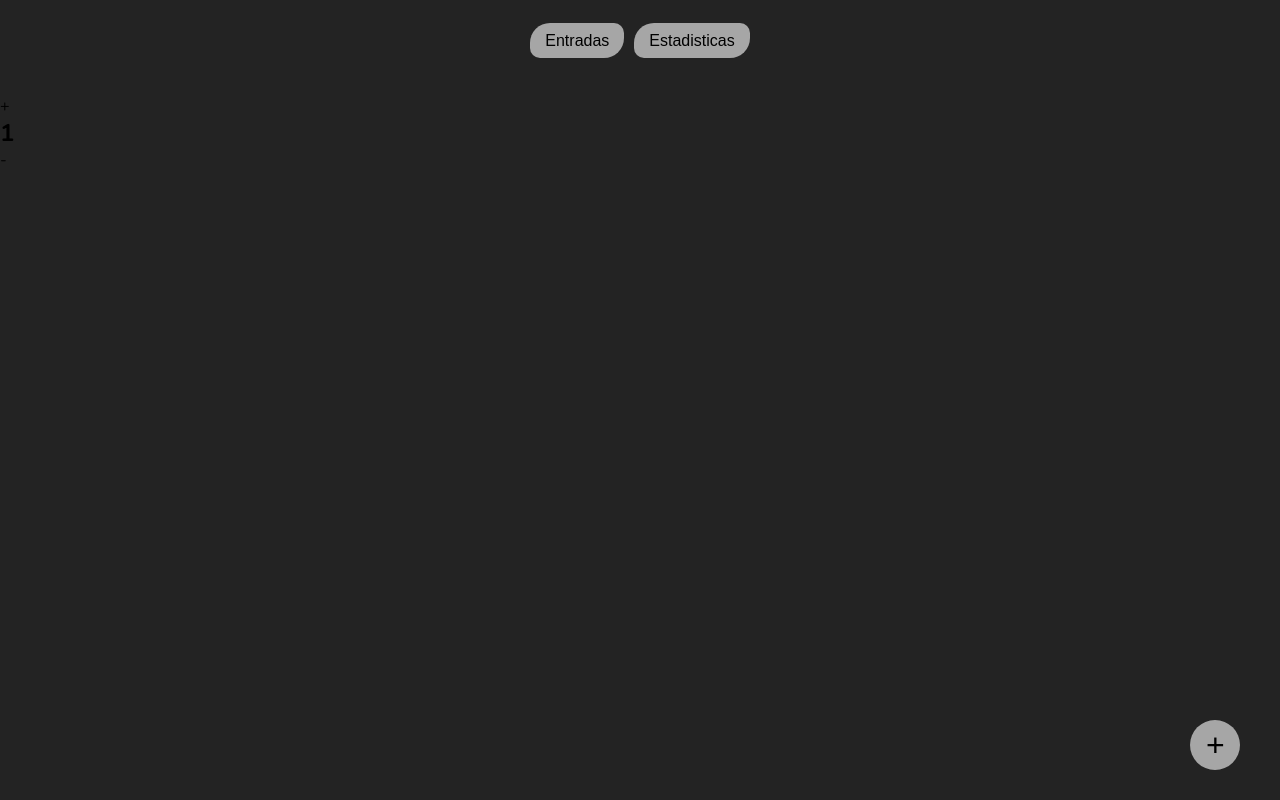
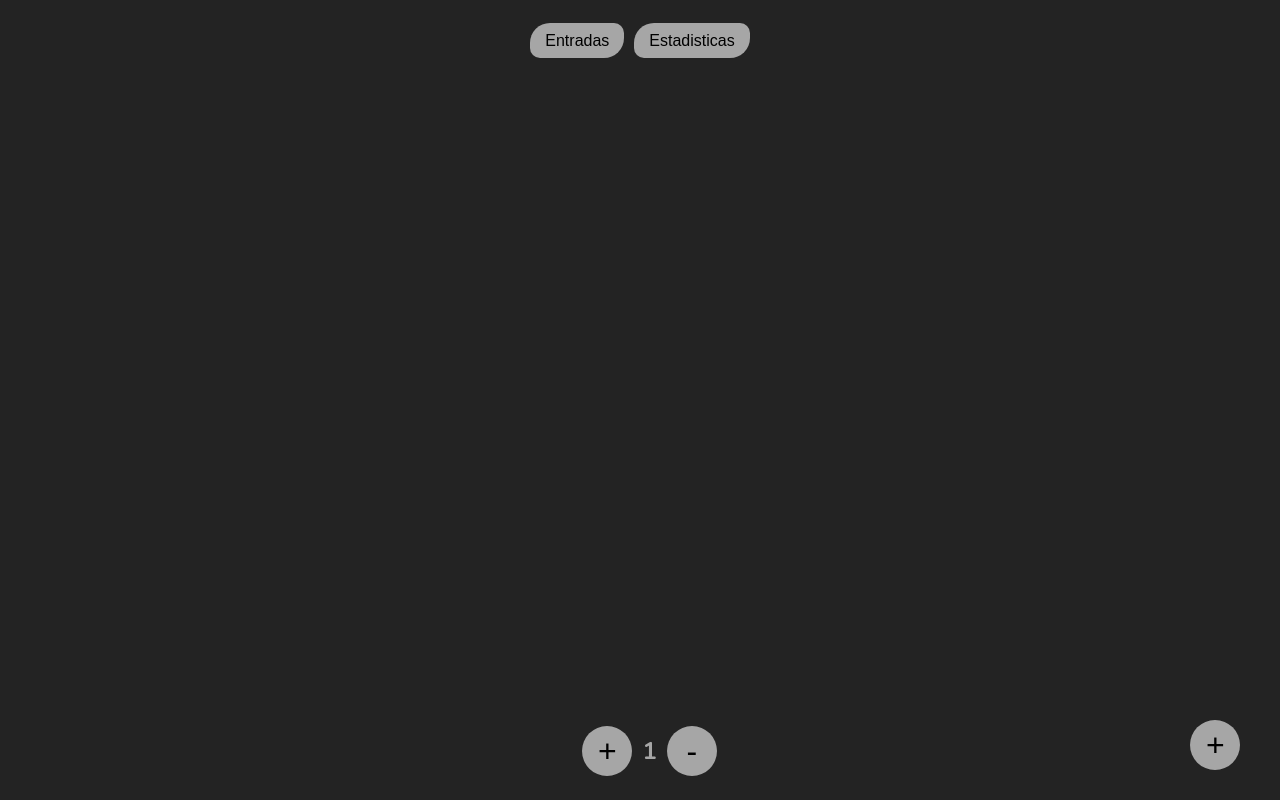
Before and after one commit to alejoevilches/balance, a React (Vite) app: page / in a window 1280 px wide. Built offline with nearby package versions, Linux system fonts and the light colour scheme.

Commit message:
fix pagination issue

```diff
--- a/src/components/Notes.tsx
+++ b/src/components/Notes.tsx
@@ -17,7 +17,7 @@ interface NotesState{
 export function Notes(){
   const {notes}=useNotesStore()
   const [state, setState] = useState<NotesState>({
-    notesPerPage:5,
+    notesPerPage:9,
     selectedNote: null,
     modal: false,
     currentPage:1
--- a/src/components/Pagination.css
+++ b/src/components/Pagination.css
@@ -0,0 +1,19 @@
+.pagination{
+  display:flex;
+  position:absolute;
+  left:45.5%;
+  bottom:3%;
+  align-items: center;
+  gap:10px;
+  color:#A6A6A6;
+}
+
+.pagination button{
+  background-color:#A6A6A6;
+  border:none;
+  width:50px;
+  height:50px;
+  border-radius: 100%;
+  font-size: 2em;
+  transition: .4s all;
+}
--- a/src/components/Pagination.tsx
+++ b/src/components/Pagination.tsx
@@ -1,21 +1,30 @@
+import "./Pagination.css"
+
 interface PaginationProps{
   setCurrentPage:(page:number)=>void,
   currentPage:number,
   totalPages:number
 }
 
-export function Pagination({setCurrentPage, currentPage, totalPages}:PaginationProps){
+export function Pagination({setCurrentPage, currentPage, totalPages}: PaginationProps){
+
   const nextPage=()=>{
-    if (currentPage!==totalPages){
-      return setCurrentPage(currentPage++)
+    if (currentPage !== totalPages){
+      setCurrentPage(currentPage+1)
+    }
+  }
+
+  const lastPage=()=>{
+    if (currentPage !== 1){
+      setCurrentPage(currentPage-1)
     }
   }
 
   return (
     <section className="pagination">
-      <p onClick={nextPage}>+</p>
+      <button onClick={nextPage}>+</button>
       <h3>{currentPage}</h3>
-      <p>-</p>
+      <button onClick={lastPage}>-</button>
     </section>
   )
 }
```
